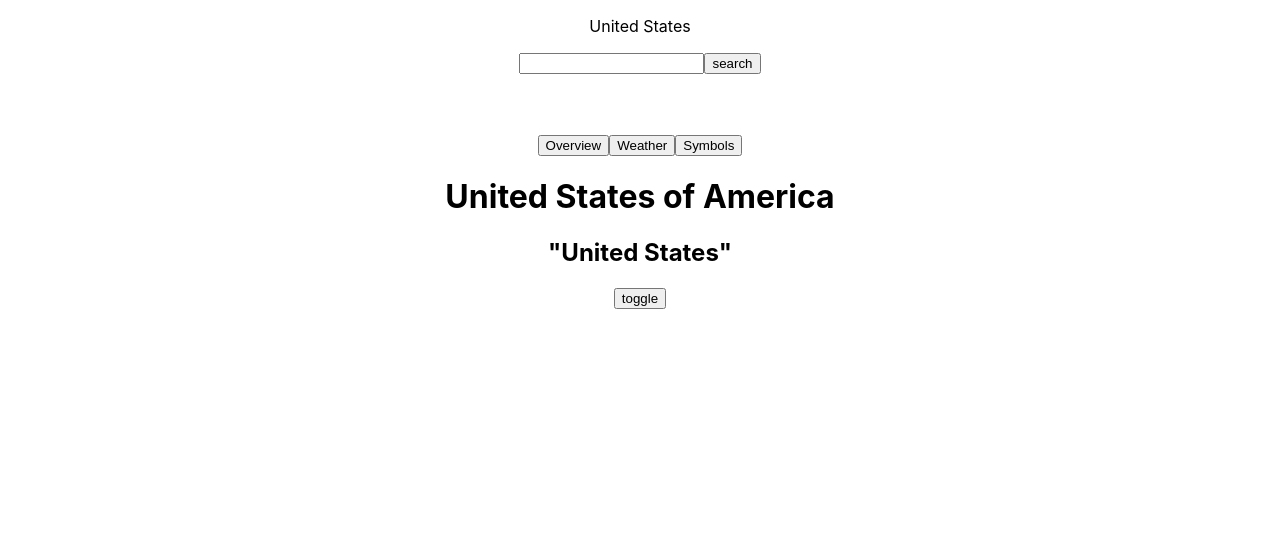
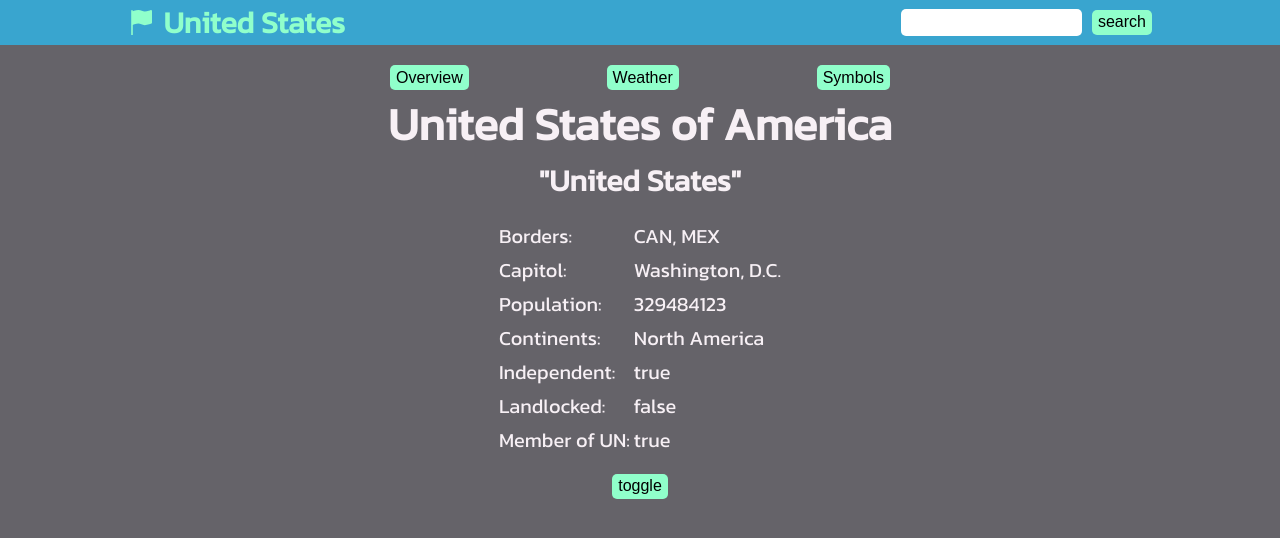
Before and after one commit to TopCodeAndrew/country-explorer, a React (Create React App) app: page / in a window 1280 px wide. Shown: the top 538 px of the page. Built offline with nearby package versions, Linux system fonts and the light colour scheme.

Commit message:
basic style and tables added

```diff
--- a/package.json
+++ b/package.json
@@ -10,6 +10,7 @@
         "axios": "^0.27.2",
         "react": "^18.2.0",
         "react-dom": "^18.2.0",
+        "react-icons": "^4.4.0",
         "react-redux": "^8.0.2",
         "react-scripts": "5.0.1",
         "web-vitals": "^2.1.4"
--- a/public/index.html
+++ b/public/index.html
@@ -25,6 +25,12 @@
       Learn how to configure a non-root public URL by running `npm run build`.
     -->
         <title>React App</title>
+        <link rel="preconnect" href="https://fonts.googleapis.com" />
+        <link rel="preconnect" href="https://fonts.gstatic.com" crossorigin />
+        <link
+            href="https://fonts.googleapis.com/css2?family=Kanit&family=Roboto+Condensed:wght@700&family=Zen+Kaku+Gothic+New:wght@300&display=swap"
+            rel="stylesheet"
+        />
     </head>
     <body>
         <noscript>You need to enable JavaScript to run this app.</noscript>
@@ -38,6 +44,5 @@
 
       To begin the development, run `npm start` or `yarn start`.
       To create a production bundle, use `npm run build` or `yarn build`.
-    -->
-  </body>
+    --></body>
 </html>
--- a/src/App.css
+++ b/src/App.css
@@ -1,38 +1,91 @@
-.App {
-  text-align: center;
+/* CSS HEX */
+:root {
+    --granite-gray: #656369ff;
+    --cerulean-crayola: #39a5cfff;
+    --aquamarine: #90ffcbff;
+    --plum-web: #f6b0e9ff;
+    --magnolia: #f7f0f5ff;
+    padding: 0;
+    margin: 0;
 }
 
-.App-logo {
-  height: 40vmin;
-  pointer-events: none;
+.App {
+    background-color: var(--granite-gray);
+    min-height: 100vh;
+    text-align: center;
+    color: var(--magnolia);
 }
 
-@media (prefers-reduced-motion: no-preference) {
-  .App-logo {
-    animation: App-logo-spin infinite 20s linear;
-  }
+.header {
+    background-color: var(--cerulean-crayola);
+    display: flex;
+    justify-content: space-between;
+    align-items: center;
+    padding: 0 10vw;
+    min-height: 40px;
+    color: var(--aquamarine);
+    margin-bottom: 20px;
 }
 
-.App-header {
-  background-color: #282c34;
-  min-height: 100vh;
-  display: flex;
-  flex-direction: column;
-  align-items: center;
-  justify-content: center;
-  font-size: calc(10px + 2vmin);
-  color: white;
+.country-input {
+    color: var(--aquamarine);
 }
 
-.App-link {
-  color: #61dafb;
+.home {
+    display: flex;
+    align-items: center;
+}
+h1 {
+    margin: 0;
+    font-size: 45px;
+}
+h2 {
+    margin: 0;
+    font-size: 30px;
 }
 
-@keyframes App-logo-spin {
-  from {
-    transform: rotate(0deg);
-  }
-  to {
-    transform: rotate(360deg);
-  }
+h3 {
+    margin: 0;
+    font-size: 30px;
 }
+
+button {
+    background-color: var(--aquamarine);
+    min-height: 25px;
+    border: none;
+    border-radius: 5px;
+    cursor: pointer;
+    font-size: 1em;
+}
+
+input {
+    border: none;
+    min-height: 25px;
+    border-radius: 5px;
+    margin-right: 10px;
+}
+.main-display {
+    display: flex;
+    flex-direction: column;
+    align-items: center;
+}
+.tab-select {
+    width: 50vw;
+    min-width: 300px;
+    max-width: 500px;
+    display: flex;
+    justify-content: space-between;
+}
+
+.overview {
+    display: flex;
+    flex-direction: column;
+    align-items: center;
+}
+td {
+    text-align: left;
+}
+.overview-table {
+    font-size: 20px;
+    margin: 15px 0;
+}
--- a/src/App.js
+++ b/src/App.js
@@ -14,7 +14,7 @@ function App() {
     let isLoading = useSelector(selectLoading);
     const dispatch = useDispatch();
     return (
-        <div className="App">
+        <div className="App font-link">
             {isLoading && <LoadingModal />}
             <Header />
             {currentDisplay ? <MainDisplay /> : <OptionDisplay />}
--- a/src/Components/Header.js
+++ b/src/Components/Header.js
@@ -17,14 +17,24 @@ import {
     toggleLoading,
 } from "../redux/slices/loadingSlice";
 
+import { BsFillFlagFill } from "react-icons/bs";
 const Header = () => {
     const [input, setInput] = useState("america");
     const dispatch = useDispatch();
 
     let currentDisplay = useSelector(selectDisplay);
     return (
-        <div>
-            <p>{currentDisplay && currentDisplay.name.common}</p>
+        <div className="header">
+            <div className="home">
+                <BsFillFlagFill
+                    style={{ marginRight: "10px" }}
+                    fontSize="1.6em"
+                />
+                <h3 className="home-country">
+                    {currentDisplay && currentDisplay.name.common}
+                </h3>
+            </div>
+            <div className="country-input">
                 <input
                     onChange={(e) => {
                         setInput(e.target.value);
@@ -50,10 +60,7 @@ const Header = () => {
                 >
                     search
                 </button>
-            <br />
-            <br />
-            <br />
-            <br />
+            </div>
         </div>
     );
 };
--- a/src/Components/MainDisplay.js
+++ b/src/Components/MainDisplay.js
@@ -10,8 +10,8 @@ const MainDisplay = () => {
     let currentDisplay = useSelector(selectDisplay);
     console.log("CURRENT DISPLAY HERE", currentDisplay);
     return (
-        <>
-            <div>
+        <div className="main-display">
+            <div className="tab-select">
                 <button onClick={() => setView("Overview")}>Overview</button>
                 <button onClick={() => setView("Weather")}>Weather</button>
                 <button onClick={() => setView("Symbols")}>Symbols</button>
@@ -19,7 +19,7 @@ const MainDisplay = () => {
             {view === "Overview" && <Overview />}
             {view === "Weather" && <Weather />}
             {view === "Symbols" && <Symbols />}
-        </>
+        </div>
     );
 };
 
--- a/src/Components/Overview.js
+++ b/src/Components/Overview.js
@@ -5,9 +5,52 @@ import { selectDisplay } from "../redux/slices/displayCountrySlice";
 const Overview = () => {
     let currentDisplay = useSelector(selectDisplay);
     return (
-        <div>
+        <div className="overview">
             <h1>{currentDisplay.name.official}</h1>
             <h2>"{currentDisplay.name.common}"</h2>
+
+            <table className="overview-table">
+                <tr>
+                    <td>Borders: </td>
+                    <td>
+                        {currentDisplay.borders.map((e, i, arr) => {
+                            if (i + 1 === arr.length) {
+                                return `${e}`;
+                            } else {
+                                return `${e}, `;
+                            }
+                        })}
+                    </td>
+                </tr>
+                <tr>
+                    <td>Capitol: </td>
+                    {currentDisplay.capital.map((e) => (
+                        <td>{e}</td>
+                    ))}
+                </tr>
+                <tr>
+                    <td>Population: </td>
+                    <td>{currentDisplay.population}</td>
+                </tr>
+                <tr>
+                    <td>Continents: </td>
+                    {currentDisplay.continents.map((e) => (
+                        <td>{e}</td>
+                    ))}
+                </tr>
+                <tr>
+                    <td>Independent: </td>
+                    <td>{currentDisplay.independent ? "true" : "false"}</td>
+                </tr>
+                <tr>
+                    <td>Landlocked: </td>
+                    <td>{currentDisplay.landlocked ? "true" : "false"}</td>
+                </tr>
+                <tr>
+                    <td>Member of UN: </td>
+                    <td>{currentDisplay.unMember ? "true" : "false"}</td>
+                </tr>
+            </table>
         </div>
     );
 };
--- a/src/index.css
+++ b/src/index.css
@@ -1,13 +1,12 @@
 body {
-  margin: 0;
-  font-family: -apple-system, BlinkMacSystemFont, 'Segoe UI', 'Roboto', 'Oxygen',
-    'Ubuntu', 'Cantarell', 'Fira Sans', 'Droid Sans', 'Helvetica Neue',
-    sans-serif;
-  -webkit-font-smoothing: antialiased;
-  -moz-osx-font-smoothing: grayscale;
+    margin: 0;
+    font-family: -apple-system, BlinkMacSystemFont, "Segoe UI", "Roboto",
+        "Oxygen", "Ubuntu", "Cantarell", "Fira Sans", "Droid Sans",
+        "Helvetica Neue", sans-serif;
+    -webkit-font-smoothing: antialiased;
+    -moz-osx-font-smoothing: grayscale;
 }
 
-code {
-  font-family: source-code-pro, Menlo, Monaco, Consolas, 'Courier New',
-    monospace;
+.font-link {
+    font-family: "Kanit", sans-serif;
 }
```
Also changed, not shown: 1 other file (tests, documents, lock files or other folders). Lines whose indentation alone changed are shown as unchanged.
